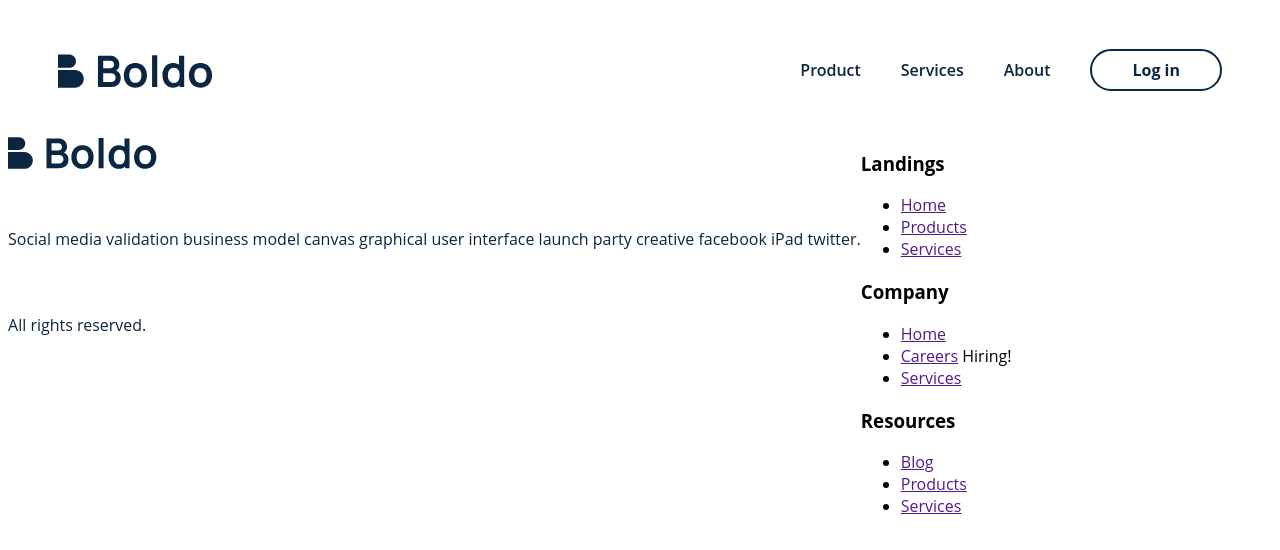
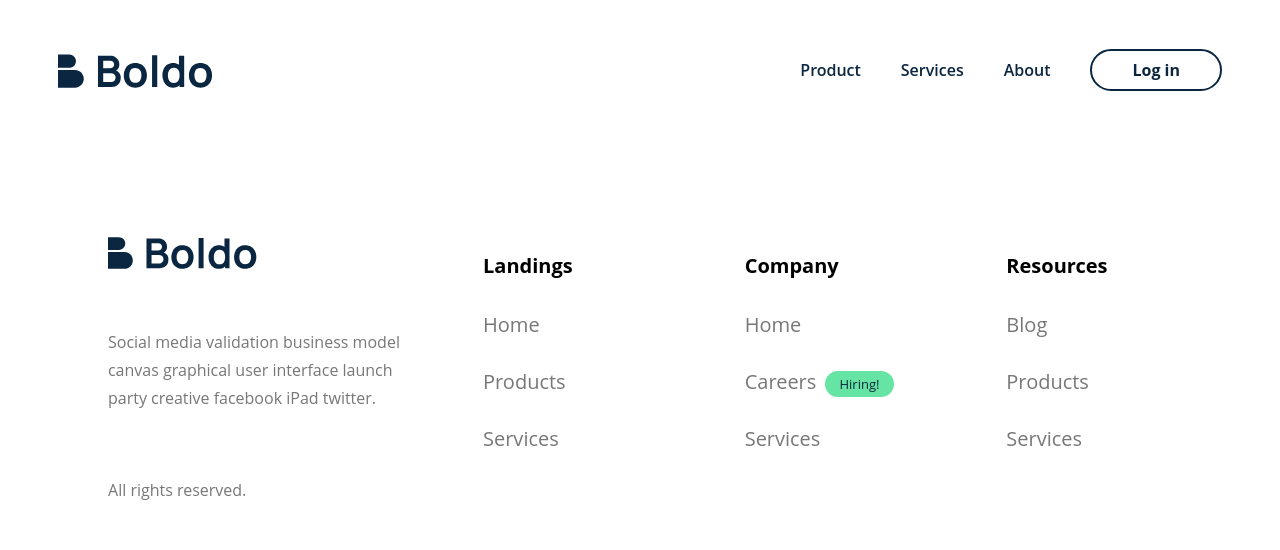
Before and after one commit to Andriamahay11master/Training-react, a React (Create React App) app: page / in a window 1280 px wide. Shown: the top 550 px of the page. Built offline with nearby package versions, Linux system fonts and the light colour scheme.

Commit message:
add CSS footer desktop

```diff
--- a/src/assets/common/_global.scss
+++ b/src/assets/common/_global.scss
@@ -8,3 +8,11 @@ body {
     display: block;
   }
 }
+
+.tag {
+  background: $green;
+  padding: 4px 14px;
+  border-radius: 120px;
+  font-size: 13px;
+  color: $blue;
+}
--- a/src/assets/common/_variables.scss
+++ b/src/assets/common/_variables.scss
@@ -2,4 +2,6 @@
 $font-path: '../fonts';
 
 $blue: #0a2640;
+$grey: #777777;
+$green:#65E4A3;
 $open: 'Open Sans';
--- a/src/components/footer/_footer.scss
+++ b/src/components/footer/_footer.scss
@@ -1,16 +1,55 @@
-footer{
-  display: flex;
-  img{
+footer {
+  display: grid;
+  grid-template-columns: 300px auto;
+  column-gap: 179px;
+  padding: 100px;
+  @include max(1440px) {
+    column-gap: 75px;
+    padding: 100px;
+  }
+  @include max(1200px) {
+    padding: 50px;
+  }
+  img {
     width: 156px;
-    margin-bottom: 40px;;
+    margin-bottom: 40px;
   }
-  .footerText{
+  .footerText {
     font-size: 16px;
     font-weight: 400;
-    color: $blue;
+    color: $grey;
     margin-bottom: 64px;
-    &.rightsReserved{
+    line-height: 28px;
+    &.rightsReserved {
       margin-bottom: 0;
     }
   }
+  .footerList {
+    display: grid;
+    grid-template-columns: repeat(3, 1fr);
+    column-gap: 96px;
+    .footerTitle {
+      font-size: 20px;
+      margin-bottom: 32px;
+      font-weight: 700;
+      color: #000;
+    }
+    ul {
+      list-style: none;
+      margin: 0;
+      padding: 0;
+      li {
+        margin-bottom: 30px;
+      }
+      a {
+        font-size: 20px;
+        font-weight: 400;
+        color: $grey;
+        text-decoration: none;
+      }
+    }
+    .tag {
+      margin-left: 5px;
+    }
+  }
 }
```
